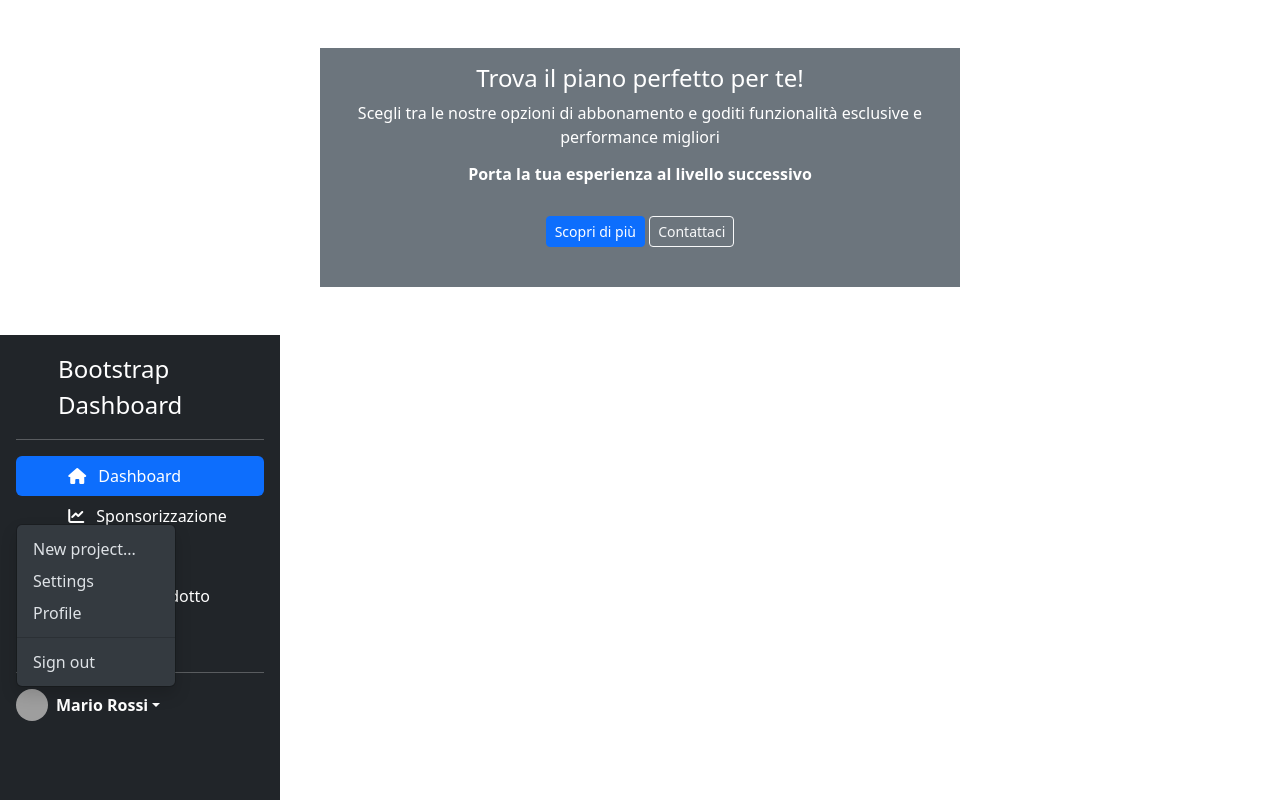
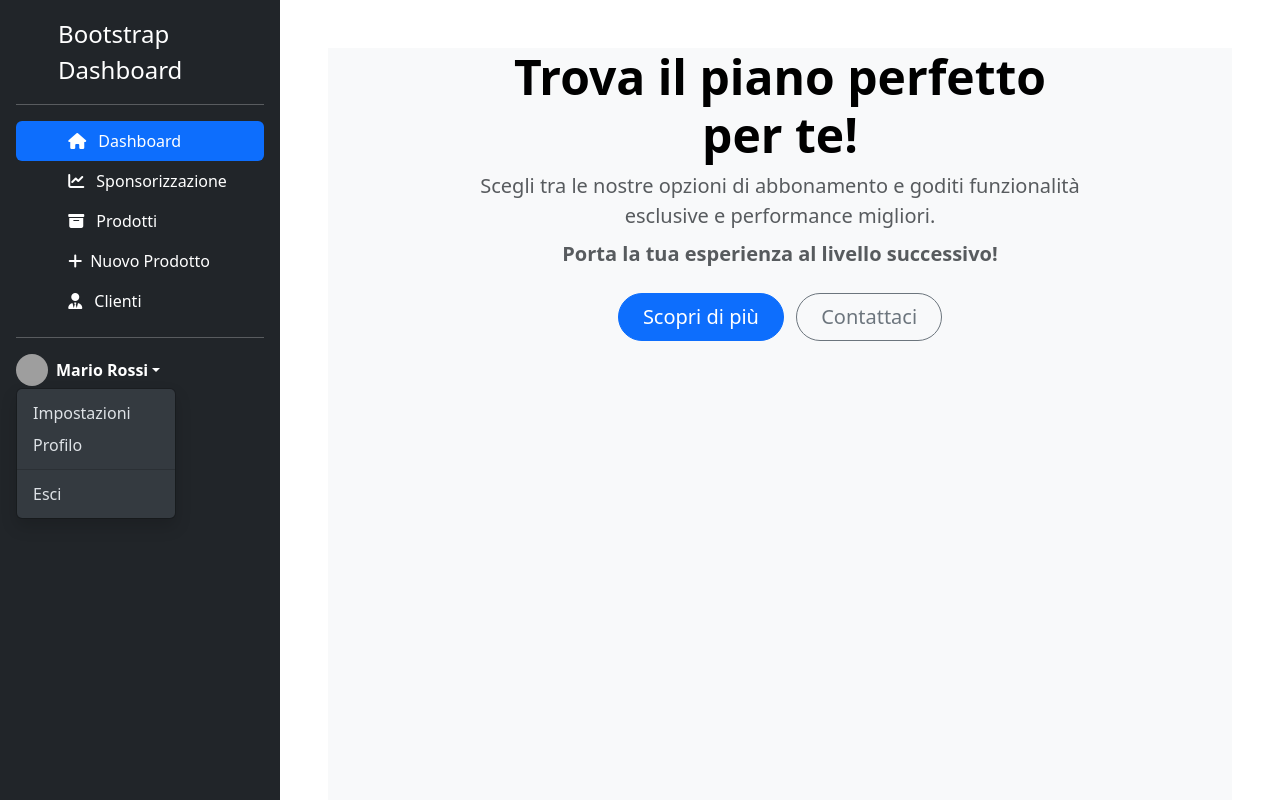
Before and after one commit to angelofaoldi/html-css-bootstrap-dashboard, a plain HTML site: page sponsorship.html in a window 1280 px wide. Both pictures are taken after a click on the link "Mario Rossi". Shown: the top 800 px of the page. Drawn offline with nearby package versions, Linux system fonts and the light colour scheme; grey boxes are pictures that could not be loaded.

Commit message:
[FIX] sponsor page + [ADD] jumbotron section

```diff
--- a/sponsorship.html
+++ b/sponsorship.html
@@ -14,9 +14,12 @@
 </head>
 <body>
 
+
+    <!-- HEADER -->
+    <header>
+
         <!---------------------------------------------------------------------------------------------- NAVBAR -->
-
-    <nav class="navbar navbar-expand-lg bg-dark d-md-none" data-bs-theme="dark">
+        <nav class="navbar navbar-expand-lg bg-dark d-block d-sm-none" data-bs-theme="dark">
 
             <div class="container-fluid">
 
@@ -72,74 +75,29 @@
                 </div>
             </div>
         </nav>
+    </header>
 
     <!--
-        qui va il contenuto sotto la navbar modalità mobile cioè "sponsorizations xs"
-
-        TROVA IL PIANO PERFETTO PER TE
+        FINE HEADER
+        -----------
+        INIZIO MAIN
     -->
 
-    <div class="container w-50 text-decoration-none text-bg-secondary"> <!-- w-50 e px-4 = "te!" va a capo  -->
+    <main class="d-flex overflow-hidden">
 
-        <div class="contenuto py-3 my-5 px-4"> <!-- w-50 e px-4 = "te!" va a capo  -->
+        <!---------------------------------------------------------------------------------------------- SIDEBAR -->
 
-            <!--
-                "opacity-25" non rende "text-bg-secondary" grigio chiaro perché agisce su tutto il contenuto
-                "text-decoration-none" rende il testo bianco, sovrascrivendo il testo nero di "text-bg-secondary"
-            -->
-
-            <h4 class="text-center">Trova il piano perfetto per te!</h4> <!-- w-50 e px-4 = "te!" va a capo  -->
-
-            <div>
-                <p class="text-center">
-                    Scegli tra le nostre opzioni di abbonamento e goditi funzionalità esclusive e performance migliori
-                </p>
-            </div>
-
-            <div>
-                <h6 class="text-center fw-bold ">
-                    Porta la tua esperienza al livello successivo
-                </h6>
-            </div>
-
-            <!-- DUE BOTTONI: SCOPRI DI PIù + CONTATTACI -->
-            <div class="py-4 text-center" >
-                <button type="button" class="btn btn-primary btn-sm">Scopri di più</button>
-                <button type="button" class="btn btn-outline-light btn-sm">Contattaci</button>
-            </div>
-
-            <!-- 3 BOX DI MICROLAYOUT -->
-
-            <div class="container-expand-xl">
-
-                <!-- 1) GRATIS -->
+        <div class="d-flex flex-column flex-shrink-0 p-3 text-bg-dark min-vh-100 d-none d-sm-block" style="width: 280px; height: 1000px;">
 
             <div class="row">
 
-                    <div class="col-">
-
             </div>
-
-                </div>
-
-            </div>
-
-        </div>
-
-    </div>
-
-
-
-
-
-
-    <!---------------------------------------------------------------------------------------------- SIDEBAR -->
-
-    <div class="d-none d-md-block p-3 text-bg-dark" style="width: 280px; height: 1000px;">
+            <!-- BOOTSTRAP DASHBOARD -->
             <a href="/" class="d-flex align-items-center mb-3 mb-md-0 me-md-auto text-white text-decoration-none">
               <svg class="bi pe-none me-2" width="40" height="32"><use xlink:href="#bootstrap"></use></svg>
               <span class="fs-4">Bootstrap Dashboard</span>
             </a>
+
             <hr>
 
             <!-- LISTA -->
@@ -192,16 +150,118 @@
                 <img src="https://github.com/mdo.png" alt="" width="32" height="32" class="rounded-circle me-2">
                 <strong>Mario Rossi</strong>
               </a>
+
               <ul class="dropdown-menu dropdown-menu-dark text-small shadow">
-            <li><a class="dropdown-item" href="#">New project...</a></li>
-            <li><a class="dropdown-item" href="#">Settings</a></li>
-            <li><a class="dropdown-item" href="#">Profile</a></li>
+                <li><a class="dropdown-item" href="#">Impostazioni</a></li>
+                <li><a class="dropdown-item" href="#">Profilo</a></li>
                 <li><hr class="dropdown-divider"></li>
-            <li><a class="dropdown-item" href="#">Sign out</a></li>
+                <li><a class="dropdown-item" href="#">Esci</a></li>
               </ul>
+            </div>
+        </div>
+
+        <!---------------------------------------------------------------------------------------------- SPONSOR -->
+
+        <div id="SPONSOR" class="row vh-90 flex-grow-1 p-4 p-lg-5 g-0 overflow-y-auto">
+
+            <!-- con vh-90 rendo possibile il posizionamento centrato del contenitore background grigio -->
+
+            <div class="container bg-body-tertiary">
+
+                <!-- questo è un jumbotron? boh sì -->
+                <div class="row pricing-header text-center">
+
+                    <h1 class="col-12 col-lg-8 fw-normal text-body-emphasis m-auto display-5 fw-semibold">
+                        Trova il piano perfetto per te!
+                    </h1>
+
+                    <p class="fs-5 text-body-secondary col-12 col-lg-9 m-auto py-2">Scegli tra le nostre opzioni di
+                        abbonamento e goditi funzionalità esclusive e performance migliori.
+                    </p>
+
+                    <p class="fs-5 text-body-secondary col-12 col-lg-9 m-auto fw-bold pb-4">
+                        Porta la tua esperienza al livello successivo!
+                    </p>
+
+                    <!-- DUE BOTTONI: SCOPRI DI PIù + CONTATTACI -->
+                    <div class="d-inline-block mb-5">
+
+                        <button class="btn btn-primary rounded-pill px-4 py-2 fs-5 mx-1" type="button">
+                            Scopri di pi&ugrave;
+                        </button>
+
+                        <button class="btn btn-outline-secondary rounded-pill px-4 py-2 fs-5 mx-1"
+                            type="button">Contattaci
+                        </button>
+
+                    </div>
+                </div> <!-- fine jumbotron -->
+
+
+
             </div>
 
         </div>
+
+    </main>
+
+    <!-- <div class="container w-50 text-decoration-none text-bg-secondary"> <!-- w-50 e px-4 = "te!" va a capo  -->
+
+        <!-- <div class="contenuto py-3 my-5 px-4"> <!-- w-50 e px-4 = "te!" va a capo  -->
+
+            <!--
+                "opacity-25" non rende "text-bg-secondary" grigio chiaro perché agisce su tutto il contenuto
+                "text-decoration-none" rende il testo bianco, sovrascrivendo il testo nero di "text-bg-secondary"
+            -->
+
+            <!-- <h4 class="text-center">Trova il piano perfetto per te!</h4> <!-- w-50 e px-4 = "te!" va a capo  -->
+
+            <!-- <div>
+                <p class="text-center">
+                    Scegli tra le nostre opzioni di abbonamento e goditi funzionalità esclusive e performance migliori
+                </p>
+            </div>
+
+            <div>
+                <h6 class="text-center fw-bold ">
+                    Porta la tua esperienza al livello successivo
+                </h6>
+            </div> -->
+
+            <!-- DUE BOTTONI: SCOPRI DI PIù + CONTATTACI -->
+            <!-- <div class="py-4 text-center" >
+                <button type="button" class="btn btn-primary btn-sm">Scopri di più</button>
+                <button type="button" class="btn btn-outline-light btn-sm">Contattaci</button>
+            </div> -->
+
+            <!-- 3 BOX DI MICROLAYOUT -->
+
+            <!-- <div class="container-expand-xl"> -->
+
+                <!-- 1) GRATIS -->
+
+                <!-- <div class="row"> -->
+
+                    <!-- <div class="col-"> -->
+
+                    <!-- </div> -->
+
+                <!-- </div> -->
+
+            <!-- </div> -->
+
+        <!-- </div> -->
+
+    <!-- </div>  -->
+
+
+
+
+
+
+
+
+
 
 
 
```
Also changed, not shown: products.html (+30 -2 lines). Lines whose indentation alone changed are shown as unchanged.
